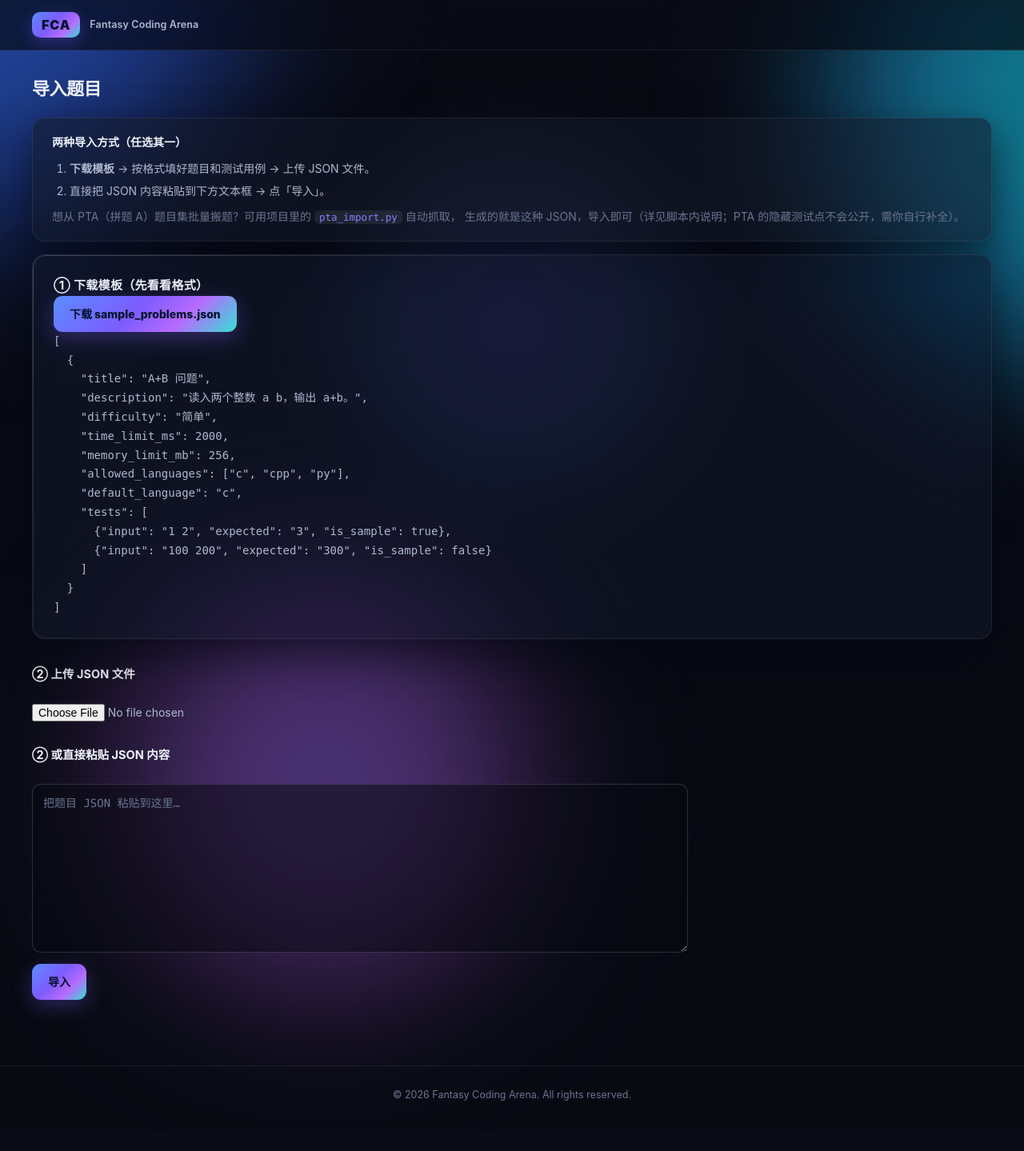
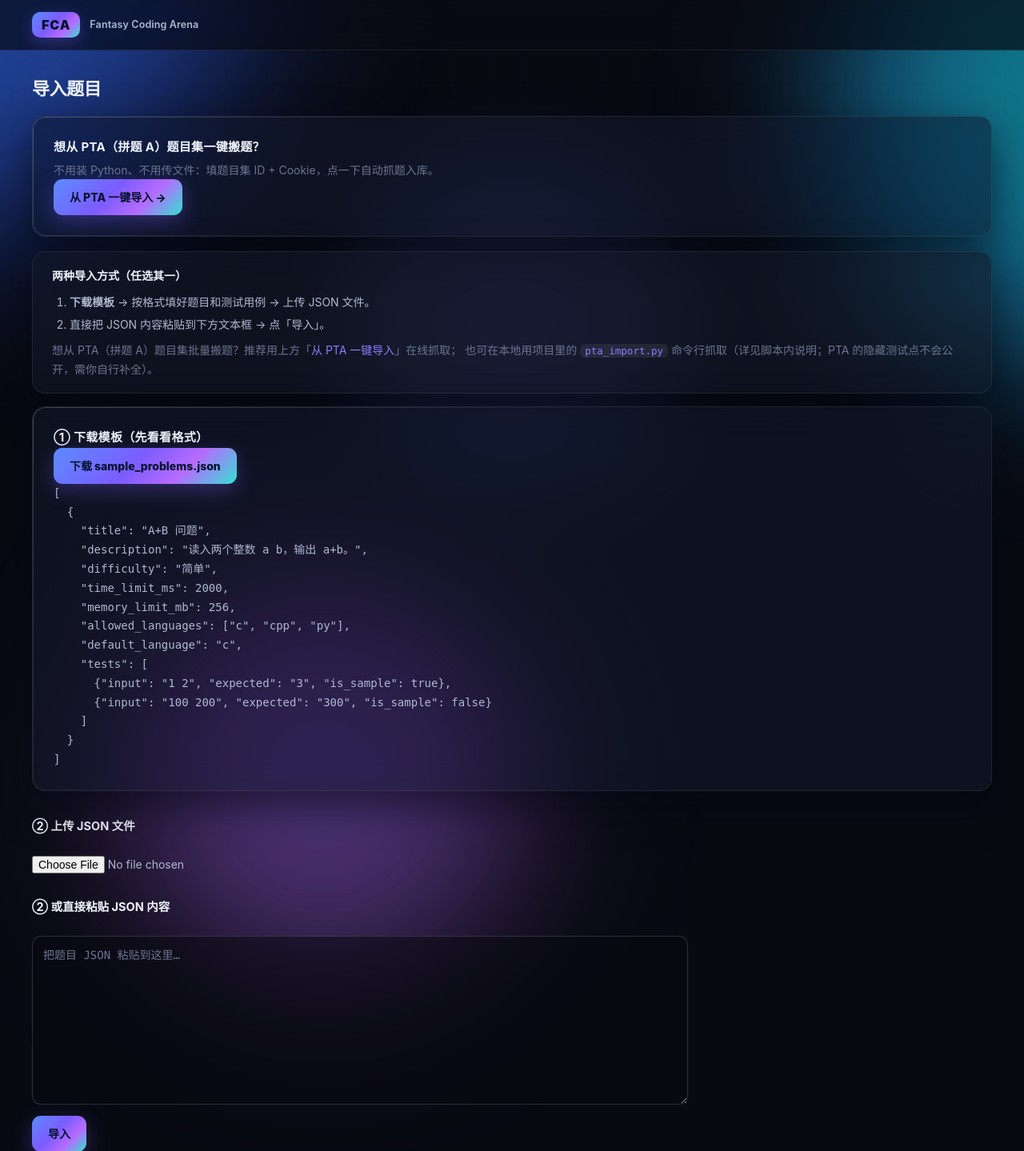
Before and after one commit to Fantasy10262/FCA, a Flask app: template templates/admin_import.html in a window 1280 px wide. Shown: the top 1439 px of the page at 80% size. Before the commit the page ends 1376 px from the top, so only its background shows below. Run offline with Flask 3, Linux system fonts and the light colour scheme; the template is opened without the code that fills it, so the values that code supplies are empty; some libraries are stand-ins or nearby versions.

Commit message:
feat: PTA 后台一键导入（免命令行/免传文件）+ 书签一键复制 Cookie
- 重构 pta_import.py 暴露 scrape_problem_set/resolve_token，CLI 保持可用
- 新增 /admin/pta_import 路由：管理员粘贴题目集ID+Cookie 即抓题入库
- 新增 admin_pta_import.html：含可拖拽书签工具，免开 F12 拿 Cookie
- admin_import 页增加一键导入入口与说明
- 错误处理本地化（401/Cookie过期/网络受限），Cookie 不落日志不回显
- .gitignore 增加 .venv/

```diff
--- a/app.py
+++ b/app.py
@@ -5,6 +5,7 @@ PTA 风格在线判题平台（Flask + SQLite）
 - 判题：调用 judge.py，支持 C / C++ / Python，默认 C
 """
 import os
+import re
 import json
 from functools import wraps
 
@@ -18,6 +19,8 @@ from werkzeug.security import generate_password_hash, check_password_hash
 from flask_wtf.csrf import CSRFProtect, CSRFError
 
 import judge
+# PTA 一键导入：抓取逻辑复用 pta_import.scrape_problem_set
+from pta_import import scrape_problem_set
 
 BASE_DIR = os.path.dirname(os.path.abspath(__file__))
 DB_PATH = os.path.join(BASE_DIR, "data", "oj.db")
@@ -995,6 +998,41 @@ def admin_import():
     return render_template("admin_import.html")
 
 
+@app.route("/admin/pta_import", methods=["GET", "POST"])
+@admin_required
+def admin_pta_import():
+    if request.method == "POST":
+        psid_raw = (request.form.get("psid") or "").strip()
+        auth = (request.form.get("cookie") or "").strip()
+        # 从完整链接里抠题目集 ID
+        m = re.search(r"problem-sets/(\d+)", psid_raw)
+        psid = m.group(1) if m else re.sub(r"\D", "", psid_raw)
+        if not psid:
+            flash("请填写题目集 ID 或题目集页面链接", "danger")
+            return redirect(url_for("admin_pta_import"))
+        if not auth:
+            flash("请填写 PTA 的登录 Cookie（在 PTA 页面点一下书签即可复制）", "danger")
+            return redirect(url_for("admin_pta_import"))
+        # 注意：Cookie 属于用户凭据，绝不写入日志、绝不回显
+        try:
+            problems = scrape_problem_set(psid, auth)
+        except ValueError as e:
+            flash("抓取失败：" + str(e), "danger")
+            return redirect(url_for("admin_pta_import"))
+        except Exception as e:  # pragma: no cover - 兜底
+            flash("抓取失败：%s" % e, "danger")
+            return redirect(url_for("admin_pta_import"))
+        if not problems:
+            flash("没抓到任何题目，请检查题目集 ID 是否正确、Cookie 是否过期", "danger")
+            return redirect(url_for("admin_pta_import"))
+        db_ins = get_db()
+        cnt = import_problems_json(db_ins, problems)
+        db_ins.commit()
+        flash("成功从 PTA 导入 %d 道题目！（仅含样例测试点，请到「测试用例」补全隐藏点）" % cnt, "success")
+        return redirect(url_for("admin_problems"))
+    return render_template("admin_pta_import.html")
+
+
 @app.route("/admin/download_sample")
 @admin_required
 def admin_download_sample():
--- a/pta_import.py
+++ b/pta_import.py
@@ -1,6 +1,6 @@
 #!/usr/bin/env python3
 # -*- coding: utf-8 -*-
-"""
+r"""
 pta_import.py — 从 PTA（拼题 A, pintia.cn）题目集批量抓取题目，
 生成「在线判题平台」可直接导入的 sample_problems.json。
 
@@ -10,20 +10,19 @@ pta_import.py — 从 PTA（拼题 A, pintia.cn）题目集批量抓取题目，
   pip install requests
   python pta_import.py --psid <题目集ID> --token <登录token> --out sample_problems.json
 
-如何拿到 token（两种任选其一）：
+如何拿到 token / Cookie（两种任选其一）：
   方式 A（推荐，最稳）：
     1. 浏览器登录 https://pintia.cn
     2. 打开题目集页 https://pintia.cn/problem-sets/<题目集ID>/problems
-    3. F12 → Network，点任意一个请求，复制请求头里的
-         Authorization: Bearer xxxx.yyyy.zzzz
-       其中 xxxx.yyyy.zzzz 就是 token，传给 --token
+    3. 在页面上点一下「复制 PTA Cookie」书签（见下方说明），弹窗里复制整串
+       传给 --cookie 即可（脚本会自动提取里面的 token）。
   方式 B：
-    把浏览器里整段 Cookie 复制下来，传给 --cookie，脚本会自动提取 token。
+    按 F12 → Console，输入 document.cookie 回车，复制整串传给 --cookie。
 
 拿到题目集 ID：
   题目集页 URL 形如
     https://pintia.cn/problem-sets/994805046380707840/problems
-  其中 994805046380707840 就是 psid。
+  其中 994805046380707840 就是 psid（也可直接把整串链接粘进来，会自动提取）。
 
 ────────────────────────────────────────────────────────────
 重要说明
@@ -33,6 +32,11 @@ pta_import.py — 从 PTA（拼题 A, pintia.cn）题目集批量抓取题目，
     管理后台「测试用例」里为每题补全隐藏测试点，否则判题只有样例点。
   * 题目描述会被清理为纯文本（去除 HTML 标签）。
   * 脚本只读取你自己的题目集，请在遵守 PTA 使用条款的前提下使用。
+
+────────────────────────────────────────────────────────────
+一句话书签（复制到浏览器地址栏、拖到书签栏保存；在 pintia 页面点它即复制 Cookie）
+────────────────────────────────────────────────────────────
+  javascript:(function(){var c=document.cookie;if(!c){alert('请先登录 pintia.cn');return;}var t=c.match(/(?:^|;\s*)token=([^;]+)/);prompt('复制下面这串 Cookie，粘贴到后台「从 PTA 一键导入」：', t?t[1]:c);})();
 
 依赖：requests  （pip install requests）
 """
@@ -49,6 +53,12 @@ except ImportError:
 
 API = "https://pintia.cn/api"
 
+# 使用更接近浏览器的 UA，降低被风控拦截的概率
+BROWSER_UA = (
+    "Mozilla/5.0 (Windows NT 10.0; Win64; x64) AppleWebKit/537.36 "
+    "(KHTML, like Gecko) Chrome/124.0.0.0 Safari/537.36"
+)
+
 
 def clean_html(s):
     """把 PTA 的 HTML 描述清理成纯文本。"""
@@ -59,20 +69,30 @@ def clean_html(s):
     return "\n".join(line.strip() for line in s.splitlines() if line.strip())
 
 
-def get_token(arg_token, arg_cookie):
-    if arg_token:
-        return arg_token.replace("Bearer ", "").strip()
-    if arg_cookie:
-        m = re.search(r"(?:^|;\s*)token=([^;]+)", arg_cookie)
-        if m:
-            return m.group(1)
-    return None
+def resolve_token(auth):
+    """从一段凭据里解析出登录 token。
+
+    auth 可能是：
+      - 一段 Cookie（含 token=... 或整段 document.cookie）
+      - 一个 Bearer token（JWT，形如 xxx.yyy.zzz）
+    返回 token 字符串，解析不到返回 None。
+    """
+    auth = (auth or "").strip()
+    if not auth:
+        return None
+    # 看起来像 Cookie（含分隔符）
+    if "token=" in auth or ";" in auth:
+        m = re.search(r"(?:^|;\s*)token=([^;]+)", auth)
+        return m.group(1) if m else None
+    # 否则当作裸 token / Bearer token
+    return auth.replace("Bearer ", "").strip()
 
 
 def make_headers(token):
     h = {
-        "User-Agent": "Mozilla/5.0 (compatible; pta-import/1.0)",
+        "User-Agent": BROWSER_UA,
         "Accept": "application/json",
+        "Referer": "https://pintia.cn/",
     }
     if token:
         h["Authorization"] = "Bearer " + token
@@ -134,28 +154,66 @@ def to_problem(item, token):
     }
 
 
+def scrape_problem_set(psid, auth):
+    """抓取整个题目集，返回题目 dict 列表（与 import_problems_json 兼容）。
+
+    psid: 题目集 ID（纯数字）或题目集页面链接（会自动提取 ID）
+    auth: 登录 token 或整段 Cookie
+    抛错信息已本地化为中文，便于 Web 层直接 flash。
+    """
+    # 支持直接粘贴整条链接
+    m = re.search(r"problem-sets/(\d+)", psid or "")
+    psid = m.group(1) if m else re.sub(r"\D", "", psid or "")
+    if not psid:
+        raise ValueError("未识别到题目集 ID，请填写数字 ID 或题目集页面链接")
+
+    token = resolve_token(auth)
+    if not token:
+        raise ValueError("无法从凭据中解析出登录 token，请确认粘贴的是完整 Cookie 或 Bearer token")
+
+    try:
+        items = fetch_list(psid, token)
+    except requests.HTTPError as e:
+        if e.response is not None and e.response.status_code == 401:
+            raise ValueError("PTA 登录失效：Cookie 已过期，请重新在 PTA 页面点书签复制最新 Cookie")
+        raise ValueError("读取题目集失败（HTTP 错误）：%s" % e)
+    except requests.RequestException as e:
+        raise ValueError("网络请求失败，请检查服务器能否访问 pintia.cn：%s" % e)
+
+    if not items:
+        raise ValueError("该题目集下没有题目，或题目集 ID 不正确 / 无权限访问")
+
+    problems = []
+    total = len(items)
+    for i, it in enumerate(items, 1):
+        try:
+            p = to_problem(it, token)
+        except requests.HTTPError as e:
+            if e.response is not None and e.response.status_code == 401:
+                raise ValueError("PTA 登录失效：Cookie 已过期，请重新复制最新 Cookie")
+            print(f"  ! 第 {i} 题解析失败: {e}")
+            continue
+        problems.append(p)
+        print(f"  [{i}/{total}] {p['title']}  （样例 {len(p['tests'])} 个）")
+    return problems
+
+
 def main():
     ap = argparse.ArgumentParser(description="从 PTA 题目集抓取题目并生成导入 JSON")
     ap.add_argument("--psid", required=True,
-                    help="题目集 ID（URL 中 problem-sets/ 后面的数字）")
+                    help="题目集 ID（URL 中 problem-sets/ 后面的数字，或整条链接）")
     ap.add_argument("--token", help="登录 token（Bearer 后面的部分）")
     ap.add_argument("--cookie", help="整段 Cookie（脚本会尝试提取 token）")
     ap.add_argument("--out", default="sample_problems.json", help="输出文件名")
     args = ap.parse_args()
 
-    token = get_token(args.token, args.cookie)
-    if not token:
-        sys.exit("缺少登录凭据：请用 --token 或 --cookie 提供。")
-
     print(f"读取题目集 {args.psid} …")
-    items = fetch_list(args.psid, token)
-    print(f"找到 {len(items)} 道题，开始抓取详情…")
-
-    problems = []
-    for i, it in enumerate(items, 1):
-        p = to_problem(it, token)
-        problems.append(p)
-        print(f"  [{i}/{len(items)}] {p['title']}  （样例 {len(p['tests'])} 个）")
+    try:
+        problems = scrape_problem_set(args.psid, args.token or args.cookie)
+    except ValueError as e:
+        sys.exit(str(e))
+    except Exception as e:
+        sys.exit("抓取失败：" + str(e))
 
     with open(args.out, "w", encoding="utf-8") as f:
         json.dump(problems, f, ensure_ascii=False, indent=2)
--- a/templates/admin_import.html
+++ b/templates/admin_import.html
@@ -2,6 +2,16 @@
 {% block title %}导入题目{% endblock %}
 {% block content %}
 <h1>导入题目</h1>
+
+<div class="card" style="margin-top:8px;">
+  <div class="row-between">
+    <div>
+      <h3 style="margin:0 0 4px;">想从 PTA（拼题 A）题目集一键搬题？</h3>
+      <p class="muted" style="margin:0;">不用装 Python、不用传文件：填题目集 ID + Cookie，点一下自动抓题入库。</p>
+    </div>
+    <a class="btn" href="{{ url_for('admin_pta_import') }}">从 PTA 一键导入 →</a>
+  </div>
+</div>
 
 <div class="tips">
   <b>两种导入方式（任选其一）</b>
@@ -10,8 +20,8 @@
     <li>直接把 JSON 内容粘贴到下方文本框 → 点「导入」。</li>
   </ol>
   <p class="muted" style="margin:6px 0 0">
-    想从 PTA（拼题 A）题目集批量搬题？可用项目里的 <code>pta_import.py</code> 自动抓取，
-    生成的就是这种 JSON，导入即可（详见脚本内说明；PTA 的隐藏测试点不会公开，需你自行补全）。
+    想从 PTA（拼题 A）题目集批量搬题？推荐用上方「<a href="{{ url_for('admin_pta_import') }}">从 PTA 一键导入</a>」在线抓取；
+    也可在本地用项目里的 <code>pta_import.py</code> 命令行抓取（详见脚本内说明；PTA 的隐藏测试点不会公开，需你自行补全）。
   </p>
 </div>
 
```
Also changed, not shown: templates/admin_pta_import.html (added, +60 -0 lines), 1 other file.
